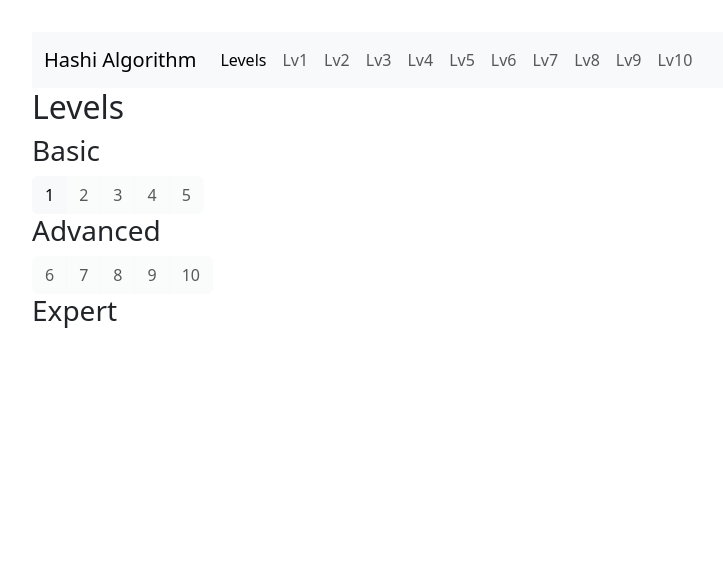
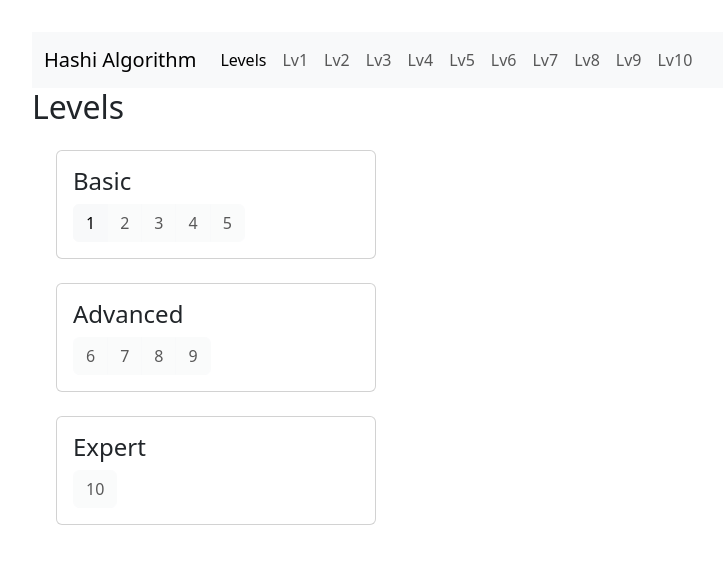
Before and after one commit to DominicOnGit/hashialgorithms, a Vue app: page / in a window 1280 px wide. Shown: the top 564 px of the page, without its empty margins (0-723 px from the left). Built offline with nearby package versions, Linux system fonts and the light colour scheme.

Commit message:
levels with card

```diff
--- a/src/Title-Screen/components/TitleScreen.vue
+++ b/src/Title-Screen/components/TitleScreen.vue
@@ -26,7 +26,10 @@ onBeforeMount(() => {
   <h2>Levels</h2>
 
   <div v-for="category in levelCategories" :key="category.categoryName">
-    <h3>{{ category.categoryName }}</h3>
+    <div class="card m-4" style="width: 20em">
+      <div class="card-body">
+        <h4 class="card-title">{{ category.categoryName }}</h4>
+
         <div class="btn-group">
           <template v-for="level in category.levels" :key="level.number">
             <button
@@ -39,6 +42,8 @@ onBeforeMount(() => {
           </template>
         </div>
       </div>
+    </div>
+  </div>
 </template>
 
 <style scoped></style>
--- a/src/Title-Screen/services/levels.ts
+++ b/src/Title-Screen/services/levels.ts
@@ -154,7 +154,7 @@ export const Crossings = new TextLevel(
 );
 
 export const Isolation = new TextLevel(
-  'Advanced',
+  'Expert',
   levelNum++,
   'Isolation',
   `
--- a/src/services/logging.ts
+++ b/src/services/logging.ts
@@ -27,6 +27,6 @@ export class Logger {
 }
 
 export const HashiViewerLogger = new Logger('error');
-export const UiActionLogger = new Logger('info');
+export const UiActionLogger = new Logger('error');
 export const AlgorithmPathLogger = new Logger('error');
-export const AlgorithmRunnerLogger = new Logger('info');
+export const AlgorithmRunnerLogger = new Logger('error');
```
Also changed, not shown: 1 other file (tests, documents, lock files or other folders). Lines whose indentation alone changed are shown as unchanged.
